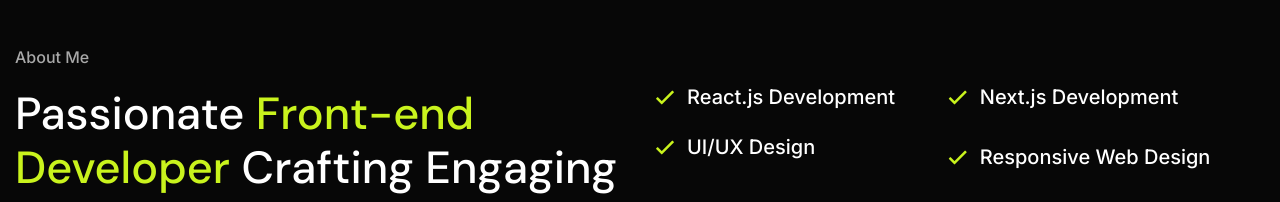
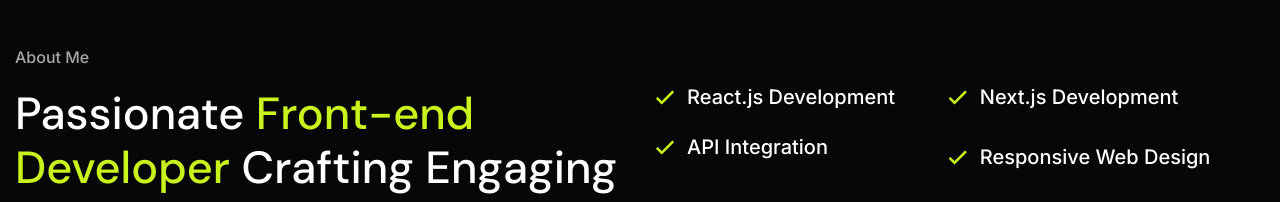
Before and after one commit to Mo7amed-ragab/Portfolio, a Next.js app: page / in a window 1280 px wide. Shown: the part 840-1042 px from the top of the page. Built offline with nearby package versions, Linux system fonts and the light colour scheme.

Commit message:
Update .gitignore to exclude .next directory; modify jsconfig.json to exclude build artifacts. Update app build manifest to include page routes and adjust server reference manifest with new encryption key. Remove unused webpack cache files and update performance metrics in trace files.

```diff
--- a/components/About.js
+++ b/components/About.js
@@ -29,7 +29,7 @@ const About = () => {
               <ul className="list-style-one two-column wow fadeInUp delay-0-2s">
                 <li>React.js Development</li>
                 <li>Next.js Development</li>
-                <li>UI/UX Design</li>
+                <li>API Integration</li>
                 <li>Responsive Web Design</li>
               </ul>
               <div className="about-info-box mt-25 wow fadeInUp delay-0-2s">
--- a/components/Contact.js
+++ b/components/Contact.js
@@ -68,8 +68,8 @@ const Contact = () => {
               <ul className="list-style-two">
                 <li>Front-End Development</li>
                 <li>Responsive Web Design</li>
-                <li>Interactive UI/UX</li>
                 <li>API Integration</li>
+                <li>Building Interactive User Interfaces</li>
               </ul>
             </div>
           </div>
--- a/jsconfig.json
+++ b/jsconfig.json
@@ -4,5 +4,6 @@
       "@/*": ["./*"],
       "@css/*": ["./public/assets/css/*"]
     }
-  }
+  },
+  "exclude": ["node_modules", ".next"]
 }
```
Also changed, not shown: 1 other file (tests, documents, lock files or other folders).
